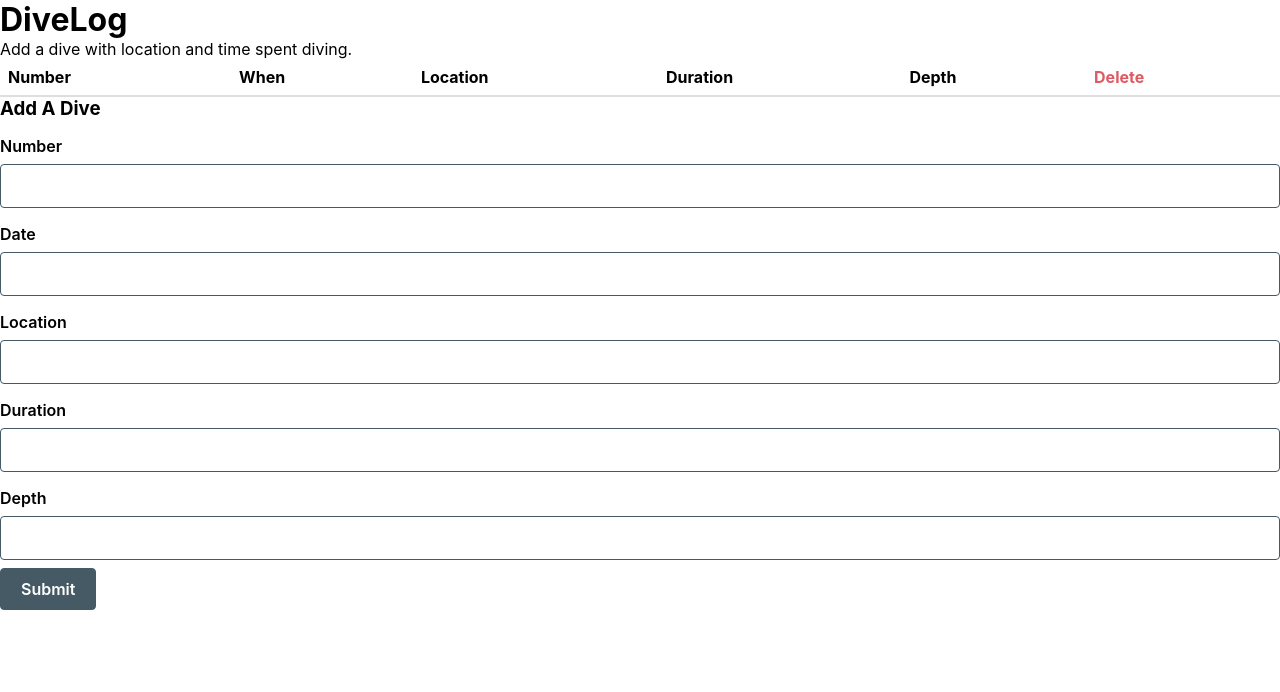
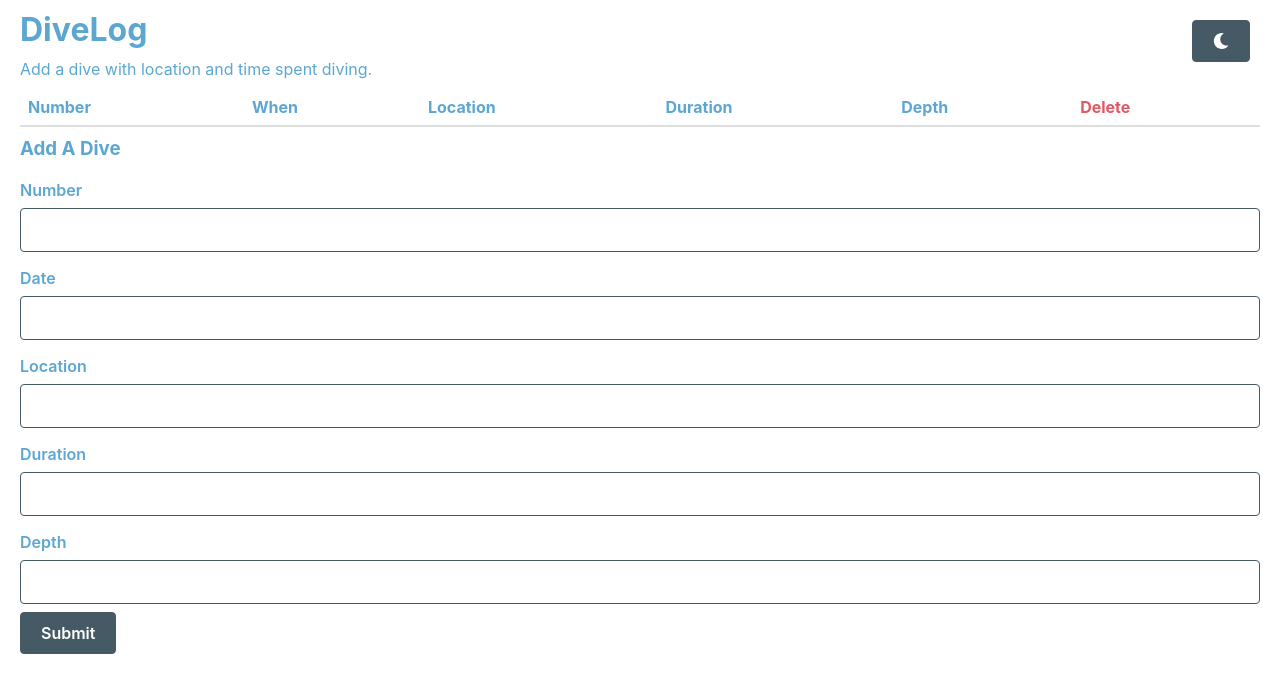
Before and after one commit to dillonmd/divelog, a React (Create React App) app: page / in a window 1280 px wide. Shown: the top 692 px of the page. Built offline with nearby package versions, Linux system fonts and the light colour scheme.

Commit message:
Added some color and a Night Mode option

```diff
--- a/package.json
+++ b/package.json
@@ -3,6 +3,12 @@
   "version": "0.1.0",
   "private": true,
   "dependencies": {
+    "@fortawesome/fontawesome-svg-core": "^1.2.8",
+    "@fortawesome/free-solid-svg-icons": "^5.5.0",
+    "@fortawesome/react-fontawesome": "^0.1.3",
+    "create-react-app": "^2.1.1",
+    "i": "^0.3.6",
+    "npm": "^6.4.1",
     "react": "^16.6.3",
     "react-dom": "^16.6.3",
     "react-scripts": "2.1.1"
--- a/public/index.html
+++ b/public/index.html
@@ -5,6 +5,7 @@
     <link rel="shortcut icon" href="%PUBLIC_URL%/favicon.ico">
     <meta name="viewport" content="width=device-width, initial-scale=1, shrink-to-fit=no">
     <meta name="theme-color" content="#000000">
+
     <!--
       manifest.json provides metadata used when your web app is added to the
       homescreen on Android. See https://developers.google.com/web/fundamentals/engage-and-retain/web-app-manifest/
--- a/src/App.js
+++ b/src/App.js
@@ -1,6 +1,11 @@
 import React, {Component} from 'react';
+import { library } from '@fortawesome/fontawesome-svg-core';
+import { faMoon } from '@fortawesome/free-solid-svg-icons';
 import Table from './Table';
 import Form from './Form';
+import NightMode from './NightMode';
+
+library.add(faMoon);
 
 // Initial state
 class App extends Component {
@@ -28,7 +33,9 @@ render() {
   const { dives } = this.state;
 
   return (
+    <body>
     <div className="container">
+    <NightMode />
         <h1>DiveLog</h1>
         <p>Add a dive with location and time spent diving.</p>
         <Table
@@ -38,6 +45,7 @@ render() {
         <h3>Add A Dive</h3>
         <Form handleSubmit={this.handleSubmit} />
     </div>
+    </body>
 );
 }
 }
--- a/src/index.css
+++ b/src/index.css
@@ -1,3 +1,271 @@
+:root {
+  --base: #2286c3;
+  --black: #364046;
+  --gray0: #f8f9f9;
+  --gray1: #ebedef;
+  --gray2: #dde1e3;
+  --gray3: #ced3d7;
+  --gray4: #bdc4c9;
+  --gray5: #aab4ba;
+  --gray6: #95a1a9;
+  --gray7: #7c8b94;
+  --gray8: #5d6e78;
+  --gray9: #364046;
+  --blue0: #e6f1f8;
+  --blue1: #cae2f0;
+  --blue2: #acd2e8;
+  --blue3: #88bfde;
+  --blue4: #5ca7d2;
+  --blue5: #2288c3;
+  --blue6: #1e7aaf;
+  --blue7: #1a6b99;
+  --blue8: #16587e;
+  --blue9: #0f3e5a;
+  --indigo0: #eaecf9;
+  --indigo1: #d2d7f3;
+  --indigo2: #b8beeb;
+  --indigo3: #98a1e3;
+  --indigo4: #6d7bd7;
+  --indigo5: #2237c3;
+  --indigo6: #1e31af;
+  --indigo7: #1a2a97;
+  --indigo8: #15227b;
+  --indigo9: #0e1754;
+  --violet0: #f0eaf9;
+  --violet1: #dfd3f3;
+  --violet2: #cbb9ec;
+  --violet3: #b499e3;
+  --violet4: #956fd7;
+  --violet5: #5d22c3;
+  --violet6: #531eaf;
+  --violet7: #481a98;
+  --violet8: #3b157c;
+  --violet9: #280e55;
+  --fuschia0: #f7eaf9;
+  --fuschia1: #eed2f3;
+  --fuschia2: #e5b8eb;
+  --fuschia3: #d997e2;
+  --fuschia4: #c96dd7;
+  --fuschia5: #ae22c3;
+  --fuschia6: #9d1eaf;
+  --fuschia7: #891a99;
+  --fuschia8: #71167e;
+  --fuschia9: #500f59;
+  --pink0: #f9eaf3;
+  --pink1: #f3d3e7;
+  --pink2: #ebb8d8;
+  --pink3: #e398c7;
+  --pink4: #d76db0;
+  --pink5: #c32288;
+  --pink6: #b01e7a;
+  --pink7: #991a6b;
+  --pink8: #7f1658;
+  --pink9: #5a0f3e;
+  --red0: #f9eaec;
+  --red1: #f3d3d7;
+  --red2: #ecb9bf;
+  --red3: #e399a3;
+  --red4: #d76f7c;
+  --red5: #c32237;
+  --red6: #af1e31;
+  --red7: #991a2b;
+  --red8: #7e1623;
+  --red9: #590f19;
+  --orange0: #f8ede6;
+  --orange1: #f1d9cc;
+  --orange2: #e9c3ae;
+  --orange3: #dfa98a;
+  --orange4: #d3895f;
+  --orange5: #c35d22;
+  --orange6: #af531e;
+  --orange7: #99491a;
+  --orange8: #7e3c16;
+  --orange9: #592a0f;
+  --yellow0: #f7f4e2;
+  --yellow1: #eee9c3;
+  --yellow2: #e5dca1;
+  --yellow3: #dbcf7c;
+  --yellow4: #d0bf52;
+  --yellow5: #c3ae22;
+  --yellow6: #b09d1e;
+  --yellow7: #9a8a1a;
+  --yellow8: #807216;
+  --yellow9: #5c5210;
+  --lime0: #eff7e2;
+  --lime1: #dfefc4;
+  --lime2: #cde5a2;
+  --lime3: #b9db7d;
+  --lime4: #a2d053;
+  --lime5: #88c322;
+  --lime6: #7bb01e;
+  --lime7: #6b9a1a;
+  --lime8: #598016;
+  --lime9: #405c10;
+  --green0: #e7f8e5;
+  --green1: #cef0c9;
+  --green2: #b1e7a9;
+  --green3: #91de85;
+  --green4: #69d259;
+  --green5: #37c322;
+  --green6: #31b01e;
+  --green7: #2b9a1a;
+  --green8: #248016;
+  --green9: #1a5c10;
+  --teal0: #e5f8ec;
+  --teal1: #c9f0d7;
+  --teal2: #aae7c0;
+  --teal3: #85dea6;
+  --teal4: #5ad286;
+  --teal5: #22c35d;
+  --teal6: #1eb054;
+  --teal7: #1a9a49;
+  --teal8: #16803d;
+  --teal9: #105c2c;
+  --cyan0: #e5f7f5;
+  --cyan1: #c8f0eb;
+  --cyan2: #a8e7df;
+  --cyan3: #84ddd1;
+  --cyan4: #58d1c2;
+  --cyan5: #22c3ae;
+  --cyan6: #1eb09d;
+  --cyan7: #1a9a8a;
+  --cyan8: #168072;
+  --cyan9: #105c52
+}
+
+.base { color: var(--base) }
+.black { color: var(--black) }
+.gray0 { color: var(--gray0) }
+.gray1 { color: var(--gray1) }
+.gray2 { color: var(--gray2) }
+.gray3 { color: var(--gray3) }
+.gray4 { color: var(--gray4) }
+.gray5 { color: var(--gray5) }
+.gray6 { color: var(--gray6) }
+.gray7 { color: var(--gray7) }
+.gray8 { color: var(--gray8) }
+.gray9 { color: var(--gray9) }
+.blue0 { color: var(--blue0) }
+.blue1 { color: var(--blue1) }
+.blue2 { color: var(--blue2) }
+.blue3 { color: var(--blue3) }
+.blue4 { color: var(--blue4) }
+.blue5 { color: var(--blue5) }
+.blue6 { color: var(--blue6) }
+.blue7 { color: var(--blue7) }
+.blue8 { color: var(--blue8) }
+.blue9 { color: var(--blue9) }
+.indigo0 { color: var(--indigo0) }
+.indigo1 { color: var(--indigo1) }
+.indigo2 { color: var(--indigo2) }
+.indigo3 { color: var(--indigo3) }
+.indigo4 { color: var(--indigo4) }
+.indigo5 { color: var(--indigo5) }
+.indigo6 { color: var(--indigo6) }
+.indigo7 { color: var(--indigo7) }
+.indigo8 { color: var(--indigo8) }
+.indigo9 { color: var(--indigo9) }
+.violet0 { color: var(--violet0) }
+.violet1 { color: var(--violet1) }
+.violet2 { color: var(--violet2) }
+.violet3 { color: var(--violet3) }
+.violet4 { color: var(--violet4) }
+.violet5 { color: var(--violet5) }
+.violet6 { color: var(--violet6) }
+.violet7 { color: var(--violet7) }
+.violet8 { color: var(--violet8) }
+.violet9 { color: var(--violet9) }
+.fuschia0 { color: var(--fuschia0) }
+.fuschia1 { color: var(--fuschia1) }
+.fuschia2 { color: var(--fuschia2) }
+.fuschia3 { color: var(--fuschia3) }
+.fuschia4 { color: var(--fuschia4) }
+.fuschia5 { color: var(--fuschia5) }
+.fuschia6 { color: var(--fuschia6) }
+.fuschia7 { color: var(--fuschia7) }
+.fuschia8 { color: var(--fuschia8) }
+.fuschia9 { color: var(--fuschia9) }
+.pink0 { color: var(--pink0) }
+.pink1 { color: var(--pink1) }
+.pink2 { color: var(--pink2) }
+.pink3 { color: var(--pink3) }
+.pink4 { color: var(--pink4) }
+.pink5 { color: var(--pink5) }
+.pink6 { color: var(--pink6) }
+.pink7 { color: var(--pink7) }
+.pink8 { color: var(--pink8) }
+.pink9 { color: var(--pink9) }
+.red0 { color: var(--red0) }
+.red1 { color: var(--red1) }
+.red2 { color: var(--red2) }
+.red3 { color: var(--red3) }
+.red4 { color: var(--red4) }
+.red5 { color: var(--red5) }
+.red6 { color: var(--red6) }
+.red7 { color: var(--red7) }
+.red8 { color: var(--red8) }
+.red9 { color: var(--red9) }
+.orange0 { color: var(--orange0) }
+.orange1 { color: var(--orange1) }
+.orange2 { color: var(--orange2) }
+.orange3 { color: var(--orange3) }
+.orange4 { color: var(--orange4) }
+.orange5 { color: var(--orange5) }
+.orange6 { color: var(--orange6) }
+.orange7 { color: var(--orange7) }
+.orange8 { color: var(--orange8) }
+.orange9 { color: var(--orange9) }
+.yellow0 { color: var(--yellow0) }
+.yellow1 { color: var(--yellow1) }
+.yellow2 { color: var(--yellow2) }
+.yellow3 { color: var(--yellow3) }
+.yellow4 { color: var(--yellow4) }
+.yellow5 { color: var(--yellow5) }
+.yellow6 { color: var(--yellow6) }
+.yellow7 { color: var(--yellow7) }
+.yellow8 { color: var(--yellow8) }
+.yellow9 { color: var(--yellow9) }
+.lime0 { color: var(--lime0) }
+.lime1 { color: var(--lime1) }
+.lime2 { color: var(--lime2) }
+.lime3 { color: var(--lime3) }
+.lime4 { color: var(--lime4) }
+.lime5 { color: var(--lime5) }
+.lime6 { color: var(--lime6) }
+.lime7 { color: var(--lime7) }
+.lime8 { color: var(--lime8) }
+.lime9 { color: var(--lime9) }
+.green0 { color: var(--green0) }
+.green1 { color: var(--green1) }
+.green2 { color: var(--green2) }
+.green3 { color: var(--green3) }
+.green4 { color: var(--green4) }
+.green5 { color: var(--green5) }
+.green6 { color: var(--green6) }
+.green7 { color: var(--green7) }
+.green8 { color: var(--green8) }
+.green9 { color: var(--green9) }
+.teal0 { color: var(--teal0) }
+.teal1 { color: var(--teal1) }
+.teal2 { color: var(--teal2) }
+.teal3 { color: var(--teal3) }
+.teal4 { color: var(--teal4) }
+.teal5 { color: var(--teal5) }
+.teal6 { color: var(--teal6) }
+.teal7 { color: var(--teal7) }
+.teal8 { color: var(--teal8) }
+.teal9 { color: var(--teal9) }
+.cyan0 { color: var(--cyan0) }
+.cyan1 { color: var(--cyan1) }
+.cyan2 { color: var(--cyan2) }
+.cyan3 { color: var(--cyan3) }
+.cyan4 { color: var(--cyan4) }
+.cyan5 { color: var(--cyan5) }
+.cyan6 { color: var(--cyan6) }
+.cyan7 { color: var(--cyan7) }
+.cyan8 { color: var(--cyan8) }
+.cyan9 { color: var(--cyan9) }
+
 * {
   margin: 0;
   padding: 0;
@@ -5,7 +273,8 @@
 }
 
 body {
-  margin: 0;
+  color: var(--blue4);
+  margin: 10px;
   padding: 0;
   box-sizing: border-box;
   font-family: -apple-system, BlinkMacSystemFont, "Segoe UI", "Roboto", "Oxygen",
@@ -27,11 +296,20 @@ code {
   -webkit-text-size-adjust: 100%;
   /* 2 */ }
 
-/**
- * Remove default margin.
- */
-body {
-  margin: 0; }
+  h1 {
+    margin-bottom: 10px;
+  }
+
+  h3 {
+    margin-top: 10px;
+    margin-bottom: 20px;
+  }
+
+  p {
+    margin-bottom: 10px;
+  }
+
+
 /* Buttons */
 .button, a.button, button, [type=submit], [type=reset], [type=button] {
   -webkit-appearance: none;
@@ -53,20 +331,27 @@ body {
   line-height: 1; }
 
 .button:hover, a.button:hover, button:hover, [type=submit]:hover, [type=reset]:hover, [type=button]:hover {
-  border: 1px solid #2286c3;
-  background: #2286c3;
+  border: 1px solid var(--base);
+  background: var(--base);
   color: #ffffff;
   text-decoration: none; }
 
 .button:focus, .button:active, a.button:focus, a.button:active, button:focus, button:active, [type=submit]:focus, [type=submit]:active, [type=reset]:focus, [type=reset]:active, [type=button]:focus, [type=button]:active {
-  border: 1px solid #0250bc;
-  background: #0250bc;
+  border: 1px solid var(--base  );
+  background: var(--base  );
   color: #ffffff;
   text-decoration: none; }
 
 .button::-moz-focus-inner, a.button::-moz-focus-inner, button::-moz-focus-inner, [type=submit]::-moz-focus-inner, [type=reset]::-moz-focus-inner, [type=button]::-moz-focus-inner {
   border: 0;
   padding: 0; }
+
+.night-btn {
+  position: relative;
+    float: right;
+    margin: 10px;
+    background-color: #455a64;
+}
 
 /* Form */
 [type=color], [type=date], [type=datetime], [type=datetime-local], [type=email], [type=month], [type=number], [type=password], [type=search], [type=tel], [type=text], [type=url], [type=week], [type=time], select, textarea {
@@ -179,3 +464,23 @@ caption {
 @media (min-width: 600px) {
   .contain-table {
     width: 100%; } }
+
+
+
+/* Night Mode
+  ==============*/
+
+  .dark {
+    background: black;
+  }
+
+  .dark .night-btn {
+    position: relative;
+    background: var(--gray9);
+    float: right;
+    margin: 10px;
+  }
+
+  .dark input {
+    color: white;
+  }
--- a/src/nightMode.js
+++ b/src/nightMode.js
@@ -0,0 +1,30 @@
+import React, {Component} from 'react';
+import { FontAwesomeIcon } from '@fortawesome/react-fontawesome';
+
+// Night Mode Toggle
+
+function nightToggle() {
+    if (document.body.className === "") {
+    document.body.className = "dark";
+    }
+        else {
+            document.body.className = "";
+        }
+}
+
+//Night Mode Button
+class NightMode extends Component {
+  render(){
+      return (
+          <button
+          id="nightmode"
+          className="night-btn"
+          onClick={nightToggle}
+          >
+              <FontAwesomeIcon icon="moon" />
+          </button>
+      );
+      }
+    }
+
+  export default NightMode;
```
Also changed, not shown: 1 other file (tests, documents, lock files or other folders).
